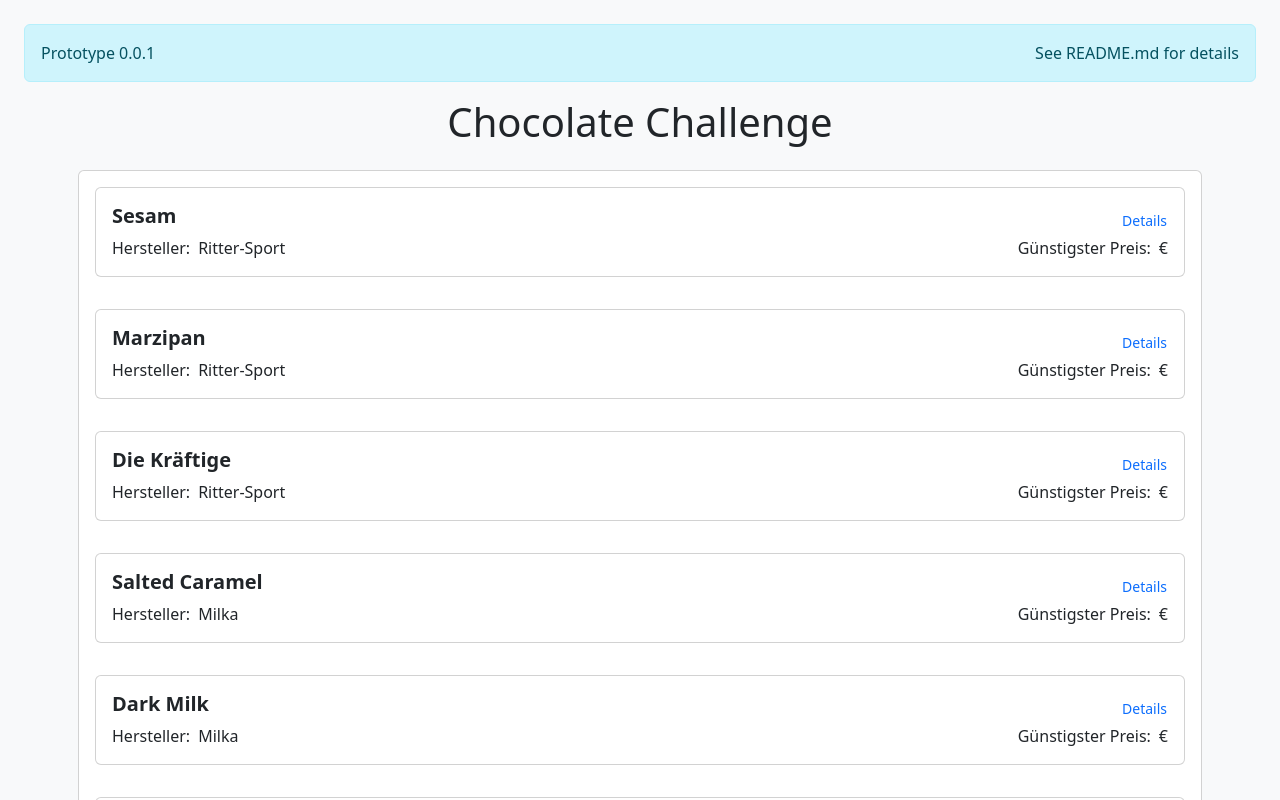
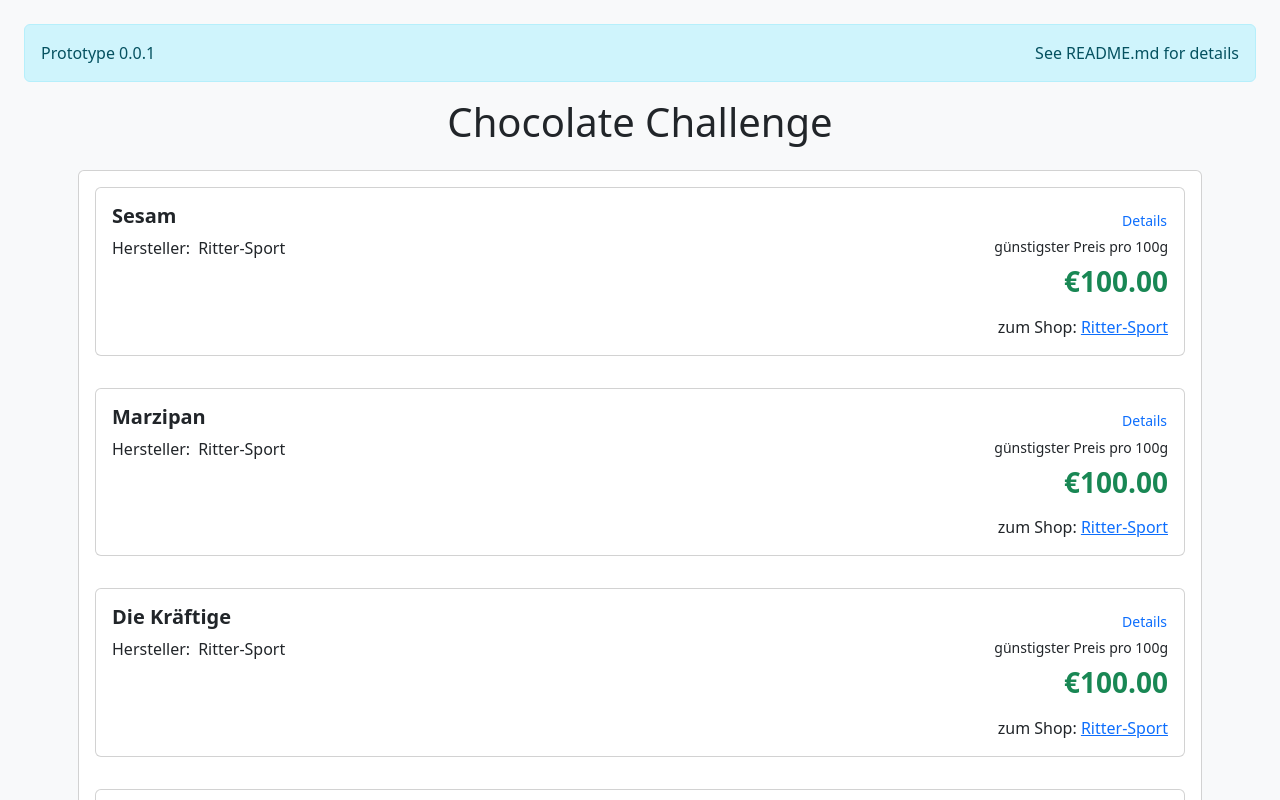
Before and after one commit to geraldspreer/chocolate-challenge, an Angular app: page / in a window 1280 px wide. Shown: the top 800 px of the page. Built offline with nearby package versions, Linux system fonts and the light colour scheme.

Commit message:
Display of cheapest price

```diff
--- a/src/app/components/chocolate/chocolate.component.html
+++ b/src/app/components/chocolate/chocolate.component.html
@@ -2,24 +2,26 @@
   <div class="card-body">
     <div class="d-flex justify-content-between">
       <h6 class="card-title fw-bold h5">{{ chocolate.name }}</h6>
-      <button
-        (click)="toggleDetails(chocolate.id)"
-        class="btn btn-sm ms-auto me-0 pe-0 link-primary"
-      >
-        Details
-        @if (openDetails.includes(chocolate.id)) {
-          schließen
-        }
+      <button (click)="toggleDetails(chocolate.id)" class="btn btn-sm ms-auto me-0 pe-0 link-primary">
+        Details @if (openDetails.includes(chocolate.id)) { schließen }
       </button>
     </div>
     <div class="card-text d-flex">
       <span class="me-2">Hersteller:</span> {{ chocolate.brand }}
       @if (openDetails.includes(chocolate.id)) {
-        Ha Details
+      @for(price of chocolate.prices; track price.link) {
+        <span class="fw-bold text-success"> {{ price.amount | currency: 'EUR': true: '1.2-2' }}</span>
+        }
       } @else {
-        <span class="ms-auto me-2">Günstigster Preis:</span>
-        {{ chocolate.prices | showCheapest }} €
-      }
+      <div class="ms-auto d-flex flex-column align-items-end">
+      @for(price of chocolate.prices; track price.link) {
+        @if(price === (chocolate.prices | showCheapest)) {
+          <div class='small'>günstigster Preis pro 100g</div>
+          <div class="fw-bold text-success h3 py-2">{{ price.amount | currency: 'EUR': true: '1.2-2' }}</div>
+          <div>zum Shop: <a [href]="price.link">{{ price.shop }}</a></div>
+            }
+          }
     </div>
+        }
   </div>
 </div>
--- a/src/app/components/chocolate/chocolate.component.ts
+++ b/src/app/components/chocolate/chocolate.component.ts
@@ -1,6 +1,7 @@
 import { Component, Input } from '@angular/core';
 import { Chocolate } from '../../interfaces/chocolate';
 import { ShowCheapestPipe } from '../../pipes/show-cheapest.pipe';
+import { CurrencyPipe } from '@angular/common';
 
 // TODO: Move to other file
 export const UnknownChocolate: Chocolate = {
@@ -26,7 +27,7 @@
 @Component({
   selector: 'app-chocolate',
   standalone: true,
-  imports: [ShowCheapestPipe],
+  imports: [ShowCheapestPipe, CurrencyPipe],
   templateUrl: './chocolate.component.html',
   styleUrl: './chocolate.component.sass'
 })
--- a/src/app/pipes/show-cheapest.pipe.ts
+++ b/src/app/pipes/show-cheapest.pipe.ts
@@ -6,9 +6,9 @@
 })
 export class ShowCheapestPipe implements PipeTransform {
 
-  transform(value: unknown, ...args: unknown[]): unknown {
-    console.log('value', value);
-    return null;
+  // TODO: Fix type
+  transform(value: any, ...args: unknown[]): unknown {
+    return value[0];
   }
 
 }
```
Also changed, not shown: 1 other file (tests, documents, lock files or other folders).
